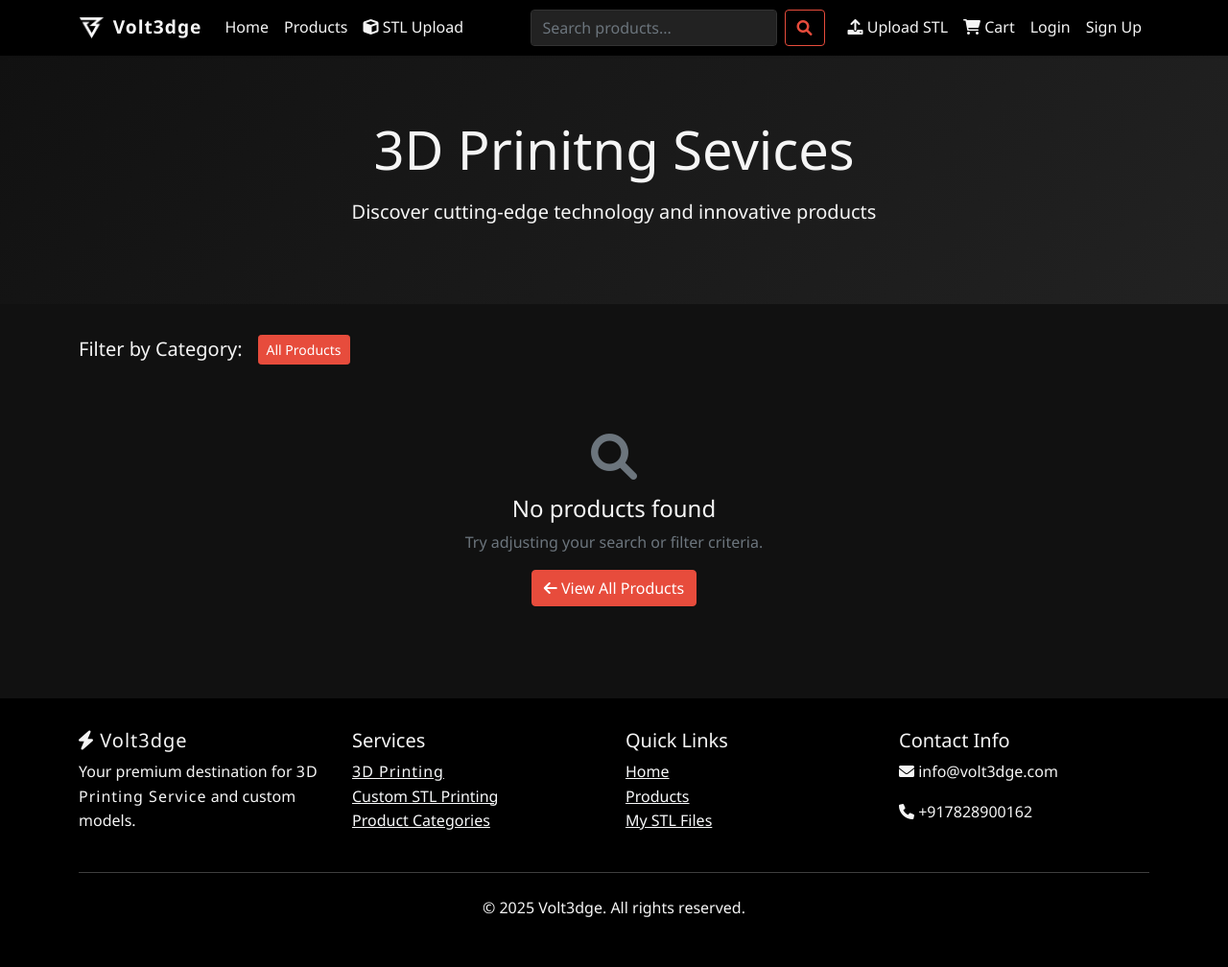
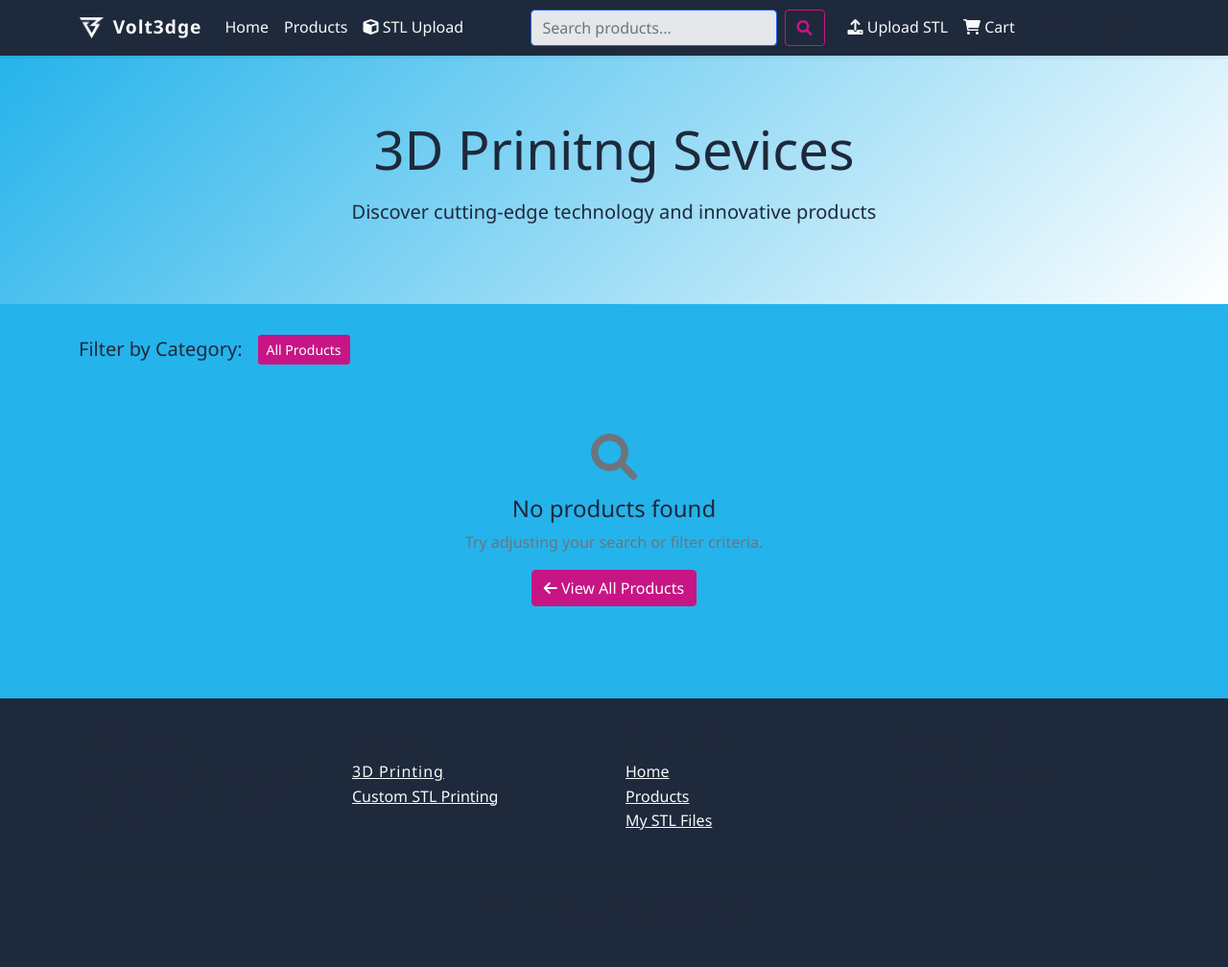
Before and after one commit to harastpl/main, a Django app: page / in a window 1280 px wide. Shown: the whole page at 96% size. Run offline with Django 5.2, Linux system fonts and the light colour scheme; data comes from the database, SQL or seed files in the repository; data that the repository does not hold is empty; some web fonts are replaced.

Commit message:
new theme blue shades white and red violet

```diff
--- a/templates/base.html
+++ b/templates/base.html
@@ -11,17 +11,30 @@
     <link rel="stylesheet" href="https://fonts.cdnfonts.com/css/a-astro-space">
     <style>
         :root {
-            --primary-color: #111111;
-            --secondary-color: #222222;
-            --accent-color: #e74c3c;
-            --success-color: #27ae60;
-            --warning-color: #f39c12;
-            --dark-color: #000000;
-            --text-color: #f5f5f5;
-            --muted-text: #bbbbbb;
-            --card-bg: #181818;
-            --input-bg: #222222;
-            --input-border: #333333;
+            /* 60%: Primary - Blue */
+            --primary-color: #25b3eb;      /* Blue 600 */
+            --primary-color-light: #3b82f6;/* Blue 500 */
+            --primary-color-dark: #116bf3; /* Blue 800 */
+
+            /* 30%: Secondary - White */
+            --secondary-color: #ffffff;    /* Pure White */
+            --secondary-color-light: #f5f7fa; /* Off-white for backgrounds */
+            --secondary-color-dark: #e5e7eb; /* Light gray for subtle elements */
+
+            /* 10%: Accent - Red-Violet */
+            --accent-color: #c71585;       /* Medium Violet Red */
+            --accent-color-light: #e75480; /* Lighter Red-Violet */
+            --accent-color-dark: #8b0057;  /* Dark Red-Violet */
+
+            /* Supporting Colors */
+            --success-color: #22c55e;      /* Green for success messages */
+            --warning-color: #f59e42;      /* Orange for warnings */
+            --dark-color: #1e293b;         /* Deep blue-gray for dark text */
+            --text-color: #1e293b;         /* Main text color (dark blue-gray) */
+            --muted-text: #64748b;         /* Muted blue-gray for secondary text */
+            --card-bg: #e5e7eb;            /* Card background (off-white) */
+            --input-bg: #e5e7eb;           /* Input background (light gray) */
+            --input-border: #2563eb;       /* Input border (primary blue) */
         }
 
         body {
@@ -190,7 +203,7 @@
         <div class="container">
             <a href="{% url 'home' %}" class="navbar-brand" style="display: flex; align-items: center;">
                 <img src="{% static 'images/logo.png' %}" alt="Volt3dge Logo" style="height: 24px; width: auto; margin-right: 8px;">
-                <span class="astrospace-font" style="font-size: 1.2rem;">Volt3dge</span>
+                <span class="astrospace-font text-light" style="font-size: 1.2rem;">Volt3dge</span>
             </a>
             <button class="navbar-toggler" type="button" data-bs-toggle="collapse" data-bs-target="#navbarNav">
                 <span class="navbar-toggler-icon"></span>
@@ -198,14 +211,14 @@
             <div class="collapse navbar-collapse" id="navbarNav">
                 <ul class="navbar-nav me-auto">
                     <li class="nav-item">
-                        <a class="nav-link" href="{% url 'home' %}">Home</a>
+                        <a class="nav-link " href="{% url 'home' %}"><span class="text-light">Home</span></a>
                     </li>
                     <li class="nav-item">
-                        <a class="nav-link" href="{% url 'product_list' %}">Products</a>
+                        <a class="nav-link " href="{% url 'product_list' %}"><span class="text-light">Products</span></a>
                     </li>
                     <li class="nav-item">
                         <a class="nav-link" href="{% url 'stl_uploads:list' %}">
-                            <i class="fas fa-cube"></i> STL Upload
+                            <i class="fas fa-cube text-light"></i><span class="text-light"> STL Upload</span>
                         </a>
                     </li>
                 </ul>
@@ -221,13 +234,13 @@
                     <!-- STL Upload -->
                     <li class="nav-item">
                         <a class="nav-link" href="{% url 'stl_uploads:upload' %}">
-                            <i class="fas fa-upload"></i> Upload STL
+                            <i class="fas fa-upload text-light"></i> <span class="text-light">Upload STL</span>
                         </a>
                     </li>
                     <!-- Cart -->
                     <li class="nav-item">
                         <a class="nav-link position-relative" href="{% url 'cart:detail' %}">
-                            <i class="fas fa-shopping-cart"></i> Cart
+                            <i class="fas fa-shopping-cart text-light"></i><span class="text-light"> Cart</span>
                             {% if cart and cart.total_items > 0 %}
                                 <span class="cart-badge">{{ cart.total_items }}</span>
                             {% endif %}
@@ -292,7 +305,7 @@
                     <ul class="list-unstyled">
                         <li><a href="{% url 'product_list' %}" class="text-light astrospace-font">3D Printing</a></li>
                         <li><a href="{% url 'stl_uploads:upload' %}" class="text-light">Custom STL Printing</a></li>
-                        <li><a href="{% url 'category_list' %}" class="text-light">Product Categories</a></li>
+                        <!-- <li><a href="{% url 'category_list' %}" class="text-light">Product Categories</a></li> -->
                     </ul>
                 </div>
                 <div class="col-md-3">
--- a/templates/core/product_list.html
+++ b/templates/core/product_list.html
@@ -45,9 +45,10 @@
             <div class="col-lg-3 col-md-4 col-sm-6 mb-4">
                 <div class="card h-100">
                     <div class="position-relative overflow-hidden">
-                        <img src="{{ product.image.url }}" class="card-img-top product-image"
-                             alt="{{ product.name }}">
-                        {% if product.stock <= 5 and product.stock > 0 %}
+                        <a href="{% url 'product_detail' pk=product.pk %}">
+                            <img src="{{ product.image.url }}" class="card-img-top product-image" alt="{{ product.name }}">
+                        </a>
+                        {% if product.stock <= 10 and product.stock > 0 %}
                             <span class="badge bg-warning position-absolute top-0 end-0 m-2">
                                 Low Stock
                             </span>
@@ -59,16 +60,22 @@
                     </div>
 
                     <div class="card-body d-flex flex-column">
-                        <h5 class="card-title">{{ product.name }}</h5>
+                        <h5 class="card-title">
+                            <a href="{% url 'product_detail' pk=product.pk %}" class="text-decoration-none text-light">
+                                {{ product.name }}
+                            </a>
+                        </h5>
                         <p class="card-text text-muted small flex-grow-1">
-                            {{ product.description|truncatewords:15 }}
+                            <a href="{% url 'product_detail' pk=product.pk %}" class="text-muted text-decoration-none">
+                                {{ product.description|truncatewords:15 }}
+                            </a>
                         </p>
                         <div class="mt-auto">
                             <div class="d-flex justify-content-between align-items-center mb-2">
                                 <span class="price">₹{{ product.price }}</span>
-                                <small class="text-muted">
+                                <!-- <small class="text-muted">
                                     <i class="fas fa-eye"></i> {{ product.view_count }} views
-                                </small>
+                                </small> -->
                             </div>
                             <div class="d-grid gap-2">
                                 <a href="{% url 'product_detail' pk=product.pk %}"
```
